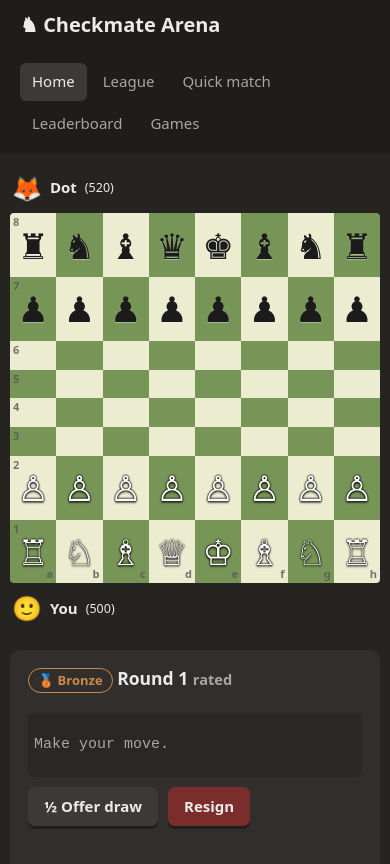
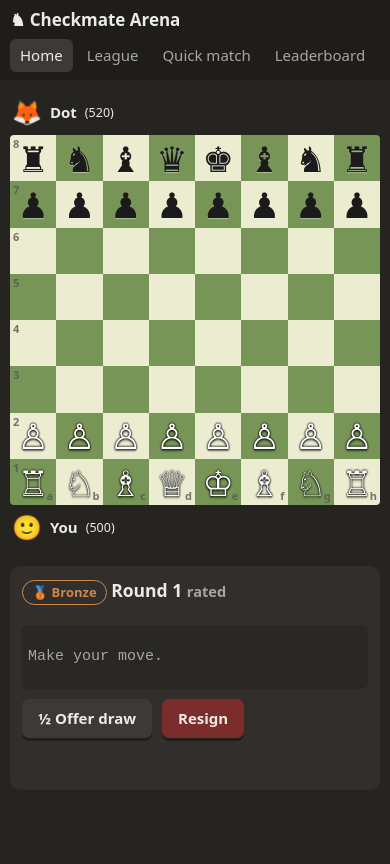
Before and after one commit to New-Anointing/Chess.com.app, a plain HTML site: page index.html in a window 390 px wide. Both pictures are taken after a click on the button "Play league match". Drawn offline with Linux system fonts and the light colour scheme.

Commit message:
Improve phone layout: compact header, even board rows, scroll reset
Co-Authored-By: Claude Opus 5.5 <noreply@anthropic.com>
Claude-Session: https://claude.ai/code/session_01CZoQ14GycKA2zT6AVfFfqN

```diff
--- a/css/style.css
+++ b/css/style.css
@@ -36,8 +36,8 @@ h1,h2,h3,h4 { margin:0 0 10px; } .muted { color:var(--muted); }
 /* play */
 .play { display:grid; grid-template-columns:minmax(0,640px) minmax(280px,1fr); gap:16px; align-items:start; }
 .boardwrap { width:100%; }
-.board { position:relative; display:grid; grid-template-columns:repeat(8,1fr); aspect-ratio:1; width:100%; border-radius:4px; overflow:hidden; user-select:none; }
-.sq { position:relative; display:grid; place-items:center; cursor:pointer; } .sq.lt { background:var(--lt); } .sq.dk { background:var(--dk); }
+.board { position:relative; display:grid; grid-template-columns:repeat(8,1fr); grid-template-rows:repeat(8,1fr); aspect-ratio:1; width:100%; border-radius:4px; overflow:hidden; user-select:none; }
+.sq { position:relative; min-height:0; overflow:hidden; display:grid; place-items:center; cursor:pointer; } .sq.lt { background:var(--lt); } .sq.dk { background:var(--dk); }
 .sq.last.lt { background:#f5f682; } .sq.last.dk { background:#b9ca43; } .sq.sel { background:#f7ec5a !important; }
 .sq.check { background:radial-gradient(circle,#ff2a2a 0%,#e33 40%,transparent 75%) !important; }
 .sq.dot::after { content:''; width:30%; height:30%; border-radius:50%; background:#0003; } .sq.cap::after { content:''; position:absolute; inset:4%; border-radius:50%; border:5px solid #0003; }
@@ -65,4 +65,7 @@ h1,h2,h3,h4 { margin:0 0 10px; } .muted { color:var(--muted); }
 .coach { background:var(--panel2); border-radius:8px; padding:8px 12px; min-height:60px; } .coach p { margin:4px 0; }
 .sum td,.sum th { padding:3px 6px; font-size:13px; }
 hr { border:0; border-top:1px solid #ffffff15; margin:16px 0; }
-@media (max-width: 820px) { .play,.grid2 { grid-template-columns:1fr; } .stats { gap:14px; } .stats b { font-size:19px; } main { padding:10px; } }
+@media (max-width: 820px) { .play,.grid2 { grid-template-columns:1fr; } .stats { gap:14px; } .stats b { font-size:19px; } main { padding:10px; }
+  .top { position:static; padding:8px 10px; gap:6px; } .logo { font-size:17px; }
+  .nav { flex-wrap:nowrap; overflow-x:auto; width:100%; } .nav button { white-space:nowrap; padding:6px 10px; }
+  .pbar { padding:5px 2px; } .card { padding:12px; } .hero h1 { font-size:22px; } }
--- a/js/app.js
+++ b/js/app.js
@@ -13,6 +13,7 @@
   // ---------- navigation ----------
   function nav(view) {
     R = null;
+    window.scrollTo(0, 0);
     document.querySelectorAll('.nav button').forEach(b => b.classList.toggle('active', b.dataset.view === view));
     ({ home, league, quick, leaderboard, history })[view]();
   }
@@ -159,12 +160,14 @@
   // ---------- live game ----------
   function startGame({ bot, color, mode, rated }) {
     R = null;
+    window.scrollTo(0, 0);
     G = { chess: new Chess(), bot, color, mode, rated, sans: [], moves: [], sel: null, over: false, thinking: false, botElo: League.rating(bot.id) };
     renderGame();
     if (G.chess.turn !== color) setTimeout(botMove, 400);
   }
 
   function renderGame() {
+    const keepScroll = window.scrollY;
     const g = G, c = g.chess, legal = g.over ? [] : c.moves();
     const targets = g.sel != null ? legal.filter(m => m.from === g.sel).map(m => m.to) : [];
     const last = g.moves[g.moves.length - 1];
@@ -184,6 +187,7 @@
         <p id="msg" class="muted">${g.msg || ''}</p>
       </aside></div>`;
     const mv = $('#mvs'); mv.scrollTop = mv.scrollHeight;
+    window.scrollTo(0, keepScroll);
     app.querySelectorAll('.sq').forEach(el => el.onclick = () => clickSq(+el.dataset.sq));
     if (g.over) { $('#rev').onclick = () => review(g.record); $('#back').onclick = () => { G = null; nav(g.mode === 'league' ? 'league' : 'quick'); }; }
     else { $('#resign').onclick = () => confirm('Resign this game?') && resign(); $('#draw').onclick = offerDraw; }
```
